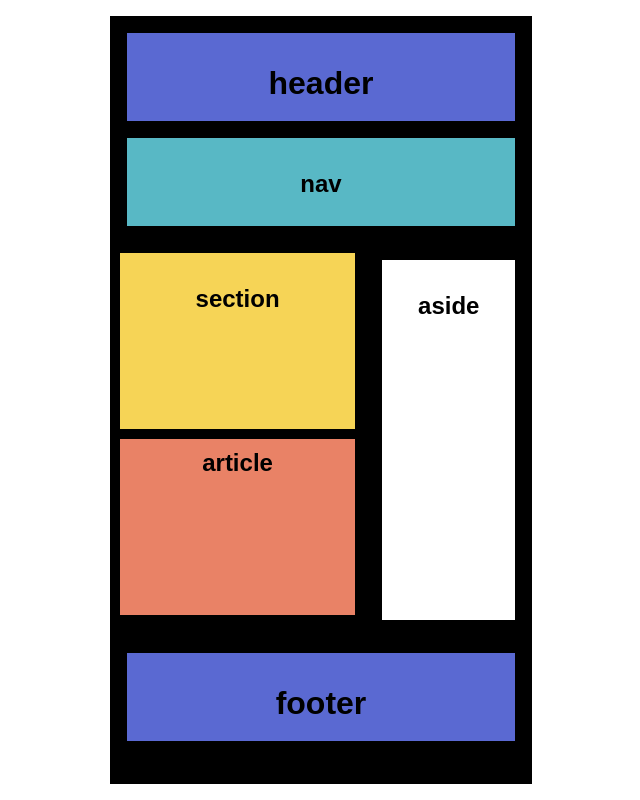
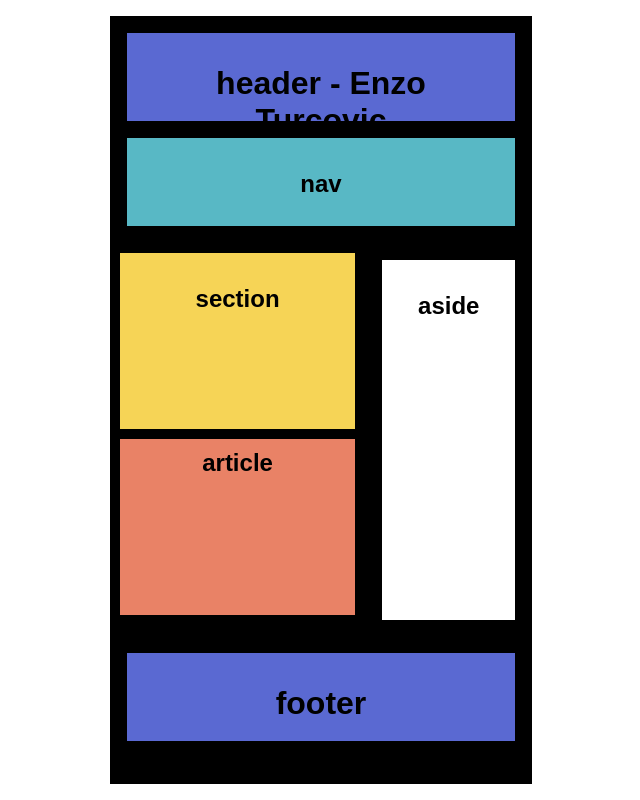
Before and after one commit to turco-vic/HTML-Recreate.Layout, a plain HTML site: page index.html in a window 1280 px wide. Shown: the whole page, without its empty margins (319-959 px from the left). Drawn offline with Linux system fonts and the light colour scheme.

Commit message:
Update index.html

```diff
--- a/index.html
+++ b/index.html
@@ -9,7 +9,7 @@
     <body>
         <div class="container">
             <header>
-                <h1>header</h1>
+                <h1>header - Enzo Turcovic</h1>
             </header>
 
             <nav>
```
